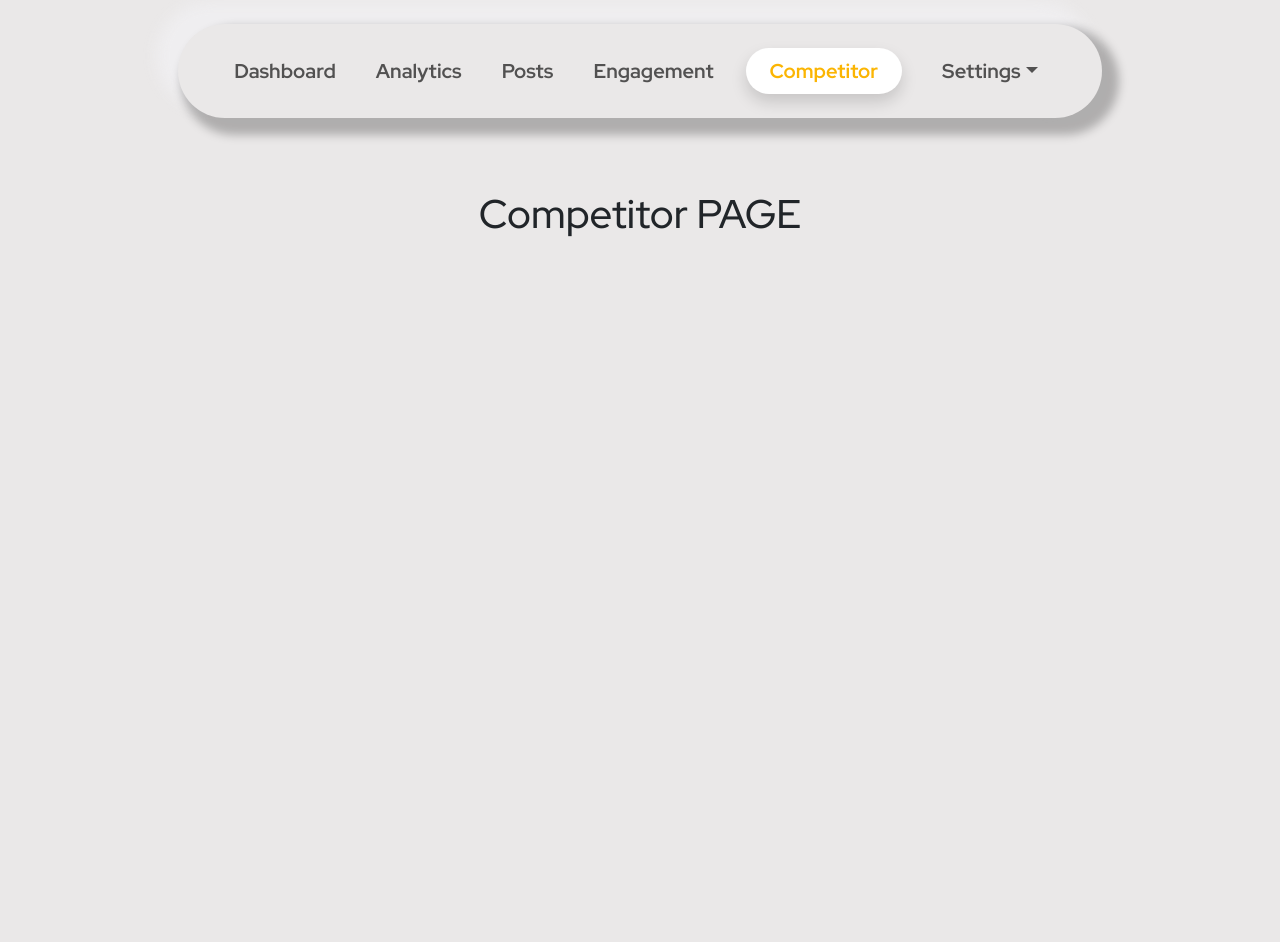
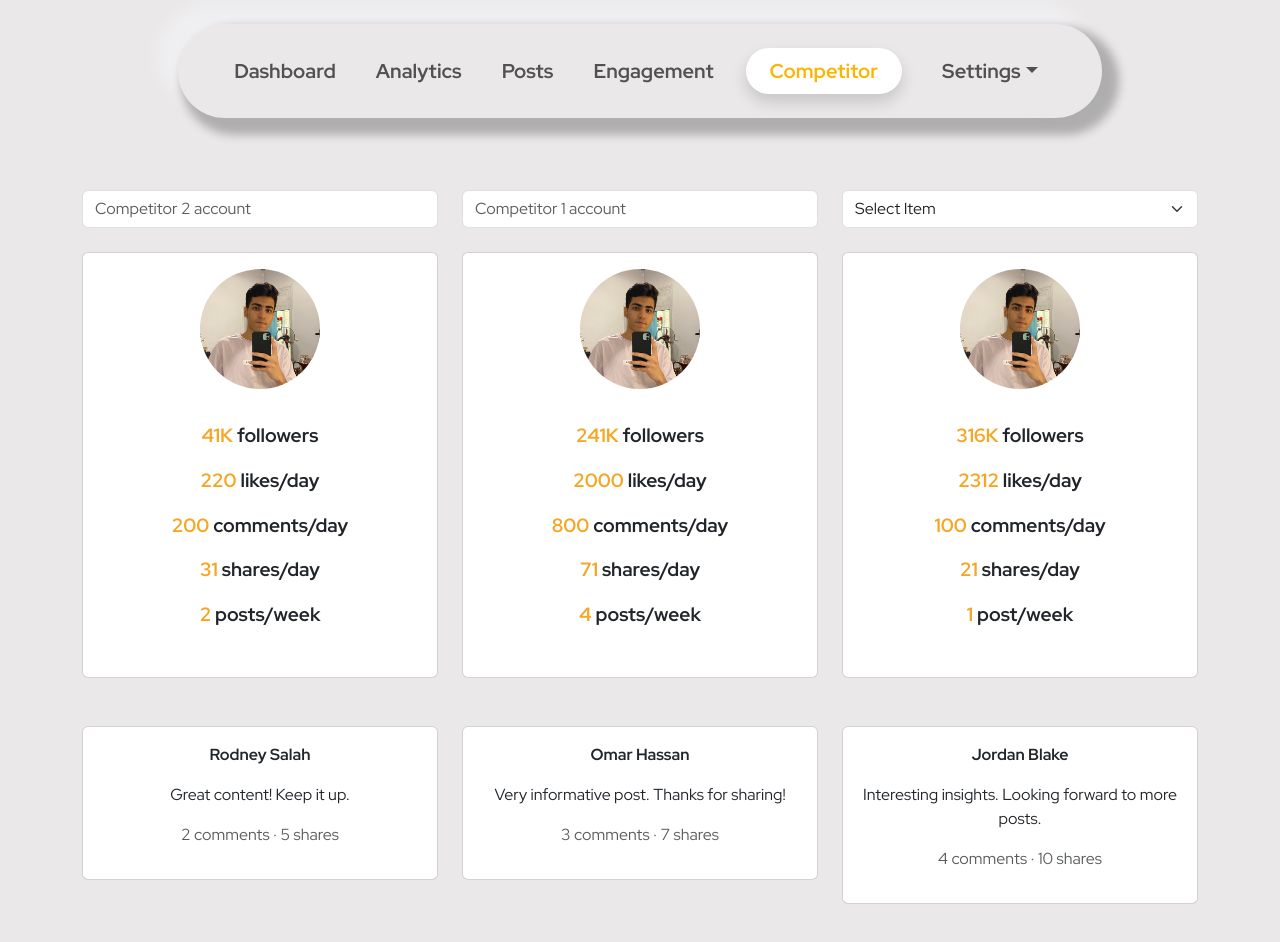
Before and after one commit to Ma7mdgalal/react-dashboard-depi, a React (Vite) app: page /competitor in a window 1280 px wide. Shown: the top 942 px of the page. Before the commit the page ends 800 px from the top, so only its background shows below. Built offline with nearby package versions, Linux system fonts and the light colour scheme.

Commit message:
Compitoter Page

```diff
--- a/src/components/pages/Competitor.jsx
+++ b/src/components/pages/Competitor.jsx
@@ -1,9 +1,162 @@
+import React from "react";
+import cardImage from "../pages/myPhoto.png";
 function Competitor() {
   return (
     <>
-      <h1 className="text-center py-5">Competitor PAGE</h1>
+      {/* Main Content */}
+      <div className="container my-5">
+        <div className="row mb-4">
+          <div className="col-md-4">
+            <input
+              type="text"
+              className="form-control"
+              placeholder="Competitor 2 account"
+            />
+          </div>
+          <div className="col-md-4">
+            <input
+              type="text"
+              className="form-control"
+              placeholder="Competitor 1 account"
+            />
+          </div>
+          <div className="col-md-4">
+            <select className="form-select">
+              <option selected>Select Item</option>
+              <option value="facebook">Facebook</option>
+              <option value="instagram">Instagram</option>
+              <option value="twitter">Twitter</option>
+              <option value="linkedin">LinkedIn</option>
+              <option value="tiktok">TikTok</option>
+            </select>
+          </div>
+        </div>
+
+        <div className="row text-center">
+          {/* Competitor 1 */}
+          <div className="col-md-4">
+            <div className="card p-3">
+              <img
+                src={cardImage}
+                alt="Profile 1"
+                className="profile-img mb-3"
+              />
+              <div className="card-body">
+                <p className="stats">
+                  <span className="highlight">41K</span> followers
+                </p>
+                <p className="stats">
+                  <span className="highlight">220</span> likes/day
+                </p>
+                <p className="stats">
+                  <span className="highlight">200</span> comments/day
+                </p>
+                <p className="stats">
+                  <span className="highlight">31</span> shares/day
+                </p>
+                <p className="stats">
+                  <span className="highlight">2</span> posts/week
+                </p>
+              </div>
+            </div>
+          </div>
+
+          {/* Competitor 2 */}
+          <div className="col-md-4">
+            <div className="card p-3">
+              <img
+                src={cardImage}
+                alt="Profile 2"
+                className="profile-img mb-3"
+              />
+              <div className="card-body">
+                <p className="stats">
+                  <span className="highlight">241K</span> followers
+                </p>
+                <p className="stats">
+                  <span className="highlight">2000</span> likes/day
+                </p>
+                <p className="stats">
+                  <span className="highlight">800</span> comments/day
+                </p>
+                <p className="stats">
+                  <span className="highlight">71</span> shares/day
+                </p>
+                <p className="stats">
+                  <span className="highlight">4</span> posts/week
+                </p>
+              </div>
+            </div>
+          </div>
+
+          {/* Competitor 3 */}
+          <div className="col-md-4">
+            <div className="card p-3">
+              <img
+                src={cardImage}
+                alt="Profile 3"
+                className="profile-img mb-3"
+              />
+              <div className="card-body">
+                <p className="stats">
+                  <span className="highlight">316K</span> followers
+                </p>
+                <p className="stats">
+                  <span className="highlight">2312</span> likes/day
+                </p>
+                <p className="stats">
+                  <span className="highlight">100</span> comments/day
+                </p>
+                <p className="stats">
+                  <span className="highlight">21</span> shares/day
+                </p>
+                <p className="stats">
+                  <span className="highlight">1</span> post/week
+                </p>
+              </div>
+            </div>
+          </div>
+        </div>
+
+        {/* Comments Section */}
+        <div className="row mt-5">
+          <div className="col-md-4">
+            <div className="card">
+              <div className="card-body">
+                <p>
+                  <strong>Rodney Salah</strong>
+                </p>
+                <p>Great content! Keep it up.</p>
+                <p className="text-muted">2 comments · 5 shares</p>
+              </div>
+            </div>
+          </div>
+          <div className="col-md-4">
+            <div className="card">
+              <div className="card-body">
+                <p>
+                  <strong>Omar Hassan</strong>
+                </p>
+                <p>Very informative post. Thanks for sharing!</p>
+                <p className="text-muted">3 comments · 7 shares</p>
+              </div>
+            </div>
+          </div>
+          <div className="col-md-4">
+            <div className="card">
+              <div className="card-body">
+                <p>
+                  <strong>Jordan Blake</strong>
+                </p>
+                <p>Interesting insights. Looking forward to more posts.</p>
+                <p className="text-muted">4 comments · 10 shares</p>
+              </div>
+            </div>
+          </div>
+        </div>
+      </div>
     </>
-   );
+  );
 }
 
 export default Competitor;
--- a/src/index.css
+++ b/src/index.css
@@ -55,3 +55,21 @@ body {
 .active-card:hover {
   background-color: white !important;
 }
+.card {
+  border: none;
+  text-align: center;
+}
+.profile-img {
+  width: 120px;
+  height: 120px;
+  border-radius: 50%;
+  margin: 0 auto;
+  object-fit: cover;
+}
+.stats {
+  font-size: 1.2rem;
+  font-weight: bold;
+}
+.highlight {
+  color: #f5a623;
+}
```
